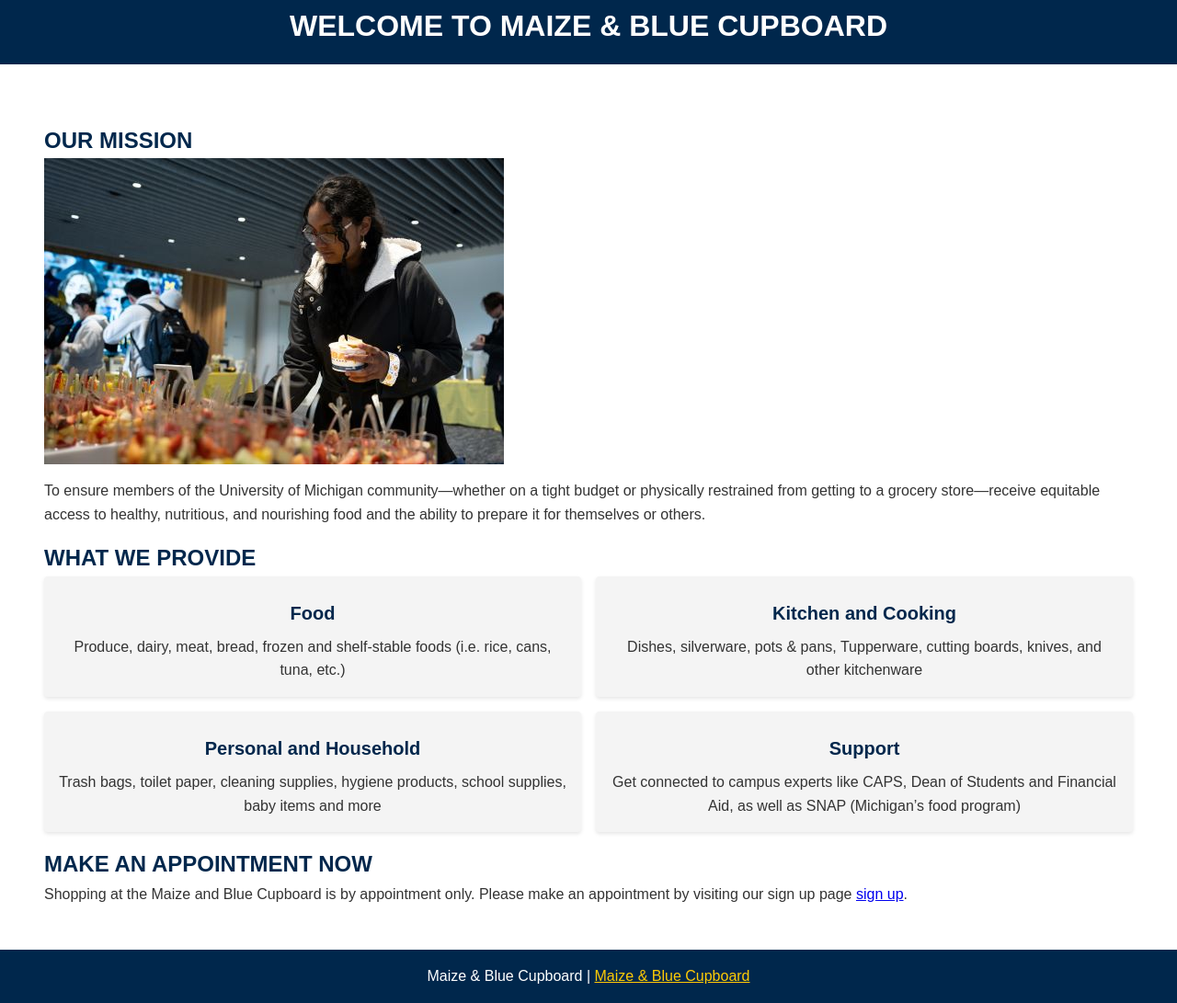
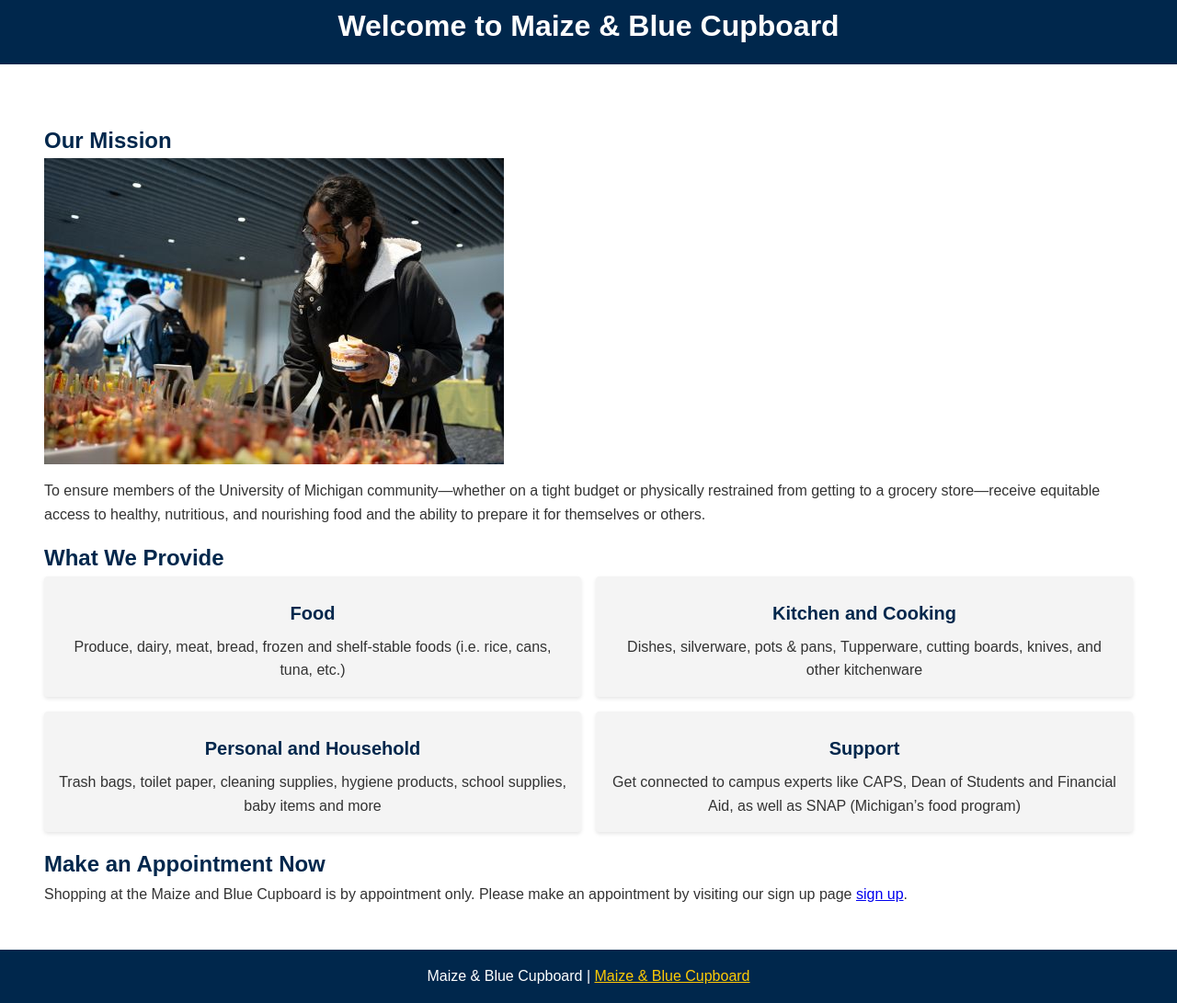
Before and after one commit to qichangg/client_project_w25, a plain HTML site: page page_1.html in a window 1280 px wide. Shown: the part 187-1278 px from the top of the page at 92% size. Drawn offline with Linux system fonts and the light colour scheme.

Commit message:
Add files via upload

```diff
--- a/page_1.html
+++ b/page_1.html
@@ -19,17 +19,17 @@
                 <li><a href = "page_3.html">UMSI Peer Tutoring</a></li>
             </ul>
         </nav>
-        <h1>WELCOME TO MAIZE & BLUE CUPBOARD</h1>
+        <h1>Welcome to Maize & Blue Cupboard</h1>
 
     </header>
     <main id="content">
-        <h2>OUR MISSION</h2>
+        <h2>Our Mission</h2>
         <img src="images/food.jpg" alt="A student obtaining food provided by UM">
         <div>
             <p>To ensure members of the University of Michigan community—whether on a tight budget or physically restrained from getting to a grocery store—receive equitable access to healthy, nutritious, and nourishing food and the ability to prepare it for themselves or others. </p>
 
         </div>
-        <h2>WHAT WE PROVIDE</h2>
+        <h2>What We Provide</h2>
         <ul>
             <li>
                 <h3>Food</h3>
@@ -48,7 +48,7 @@
                 <p>Get connected to campus experts like CAPS, Dean of Students and Financial Aid, as well as SNAP (Michigan’s food program)</p>
             </li>
         </ul>
-        <h2>MAKE AN APPOINTMENT NOW</h2>
+        <h2>Make an Appointment Now</h2>
         <div>Shopping at the Maize and Blue Cupboard is by appointment only.  Please make an appointment by visiting our sign up page <a href="https://calendly.com/mbcappointments/mbc-shopping-appointments?month=2023-10">sign up</a>.</div>
         <div></div>
         <div></div>
```
